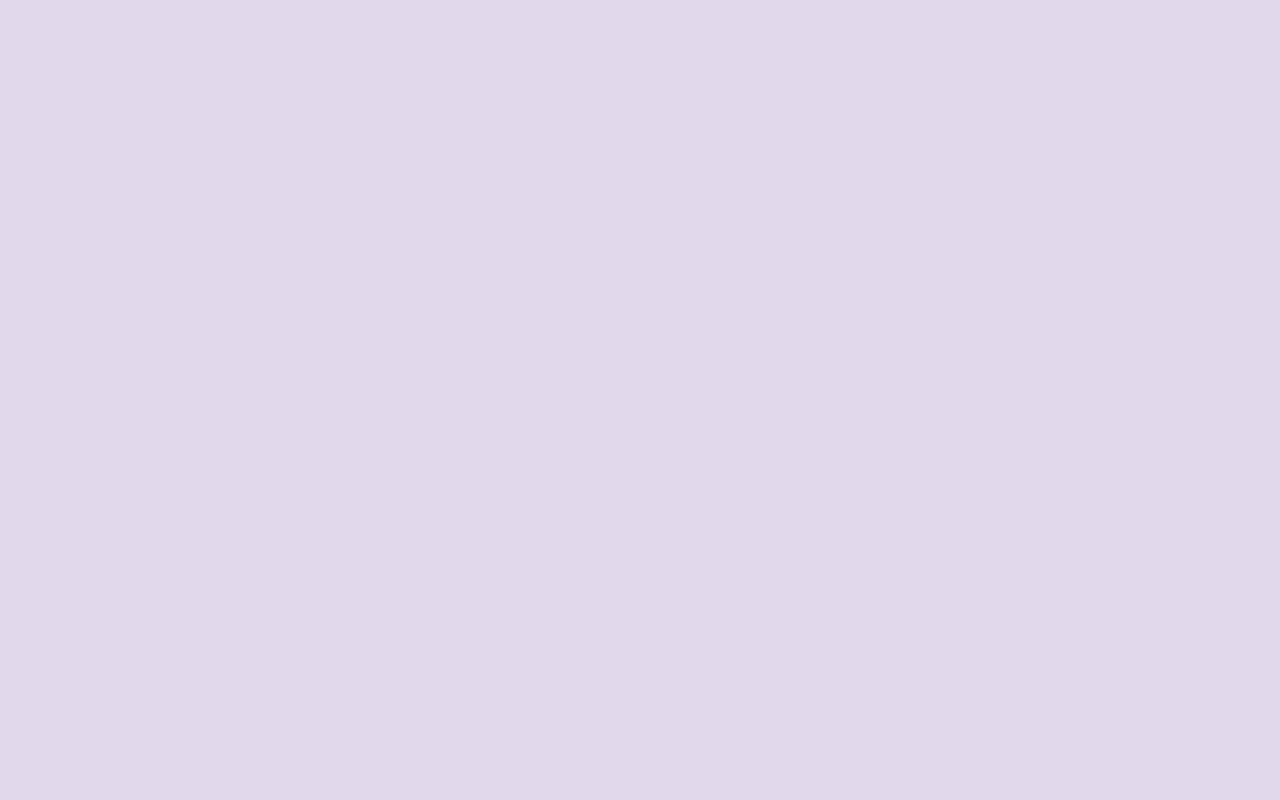
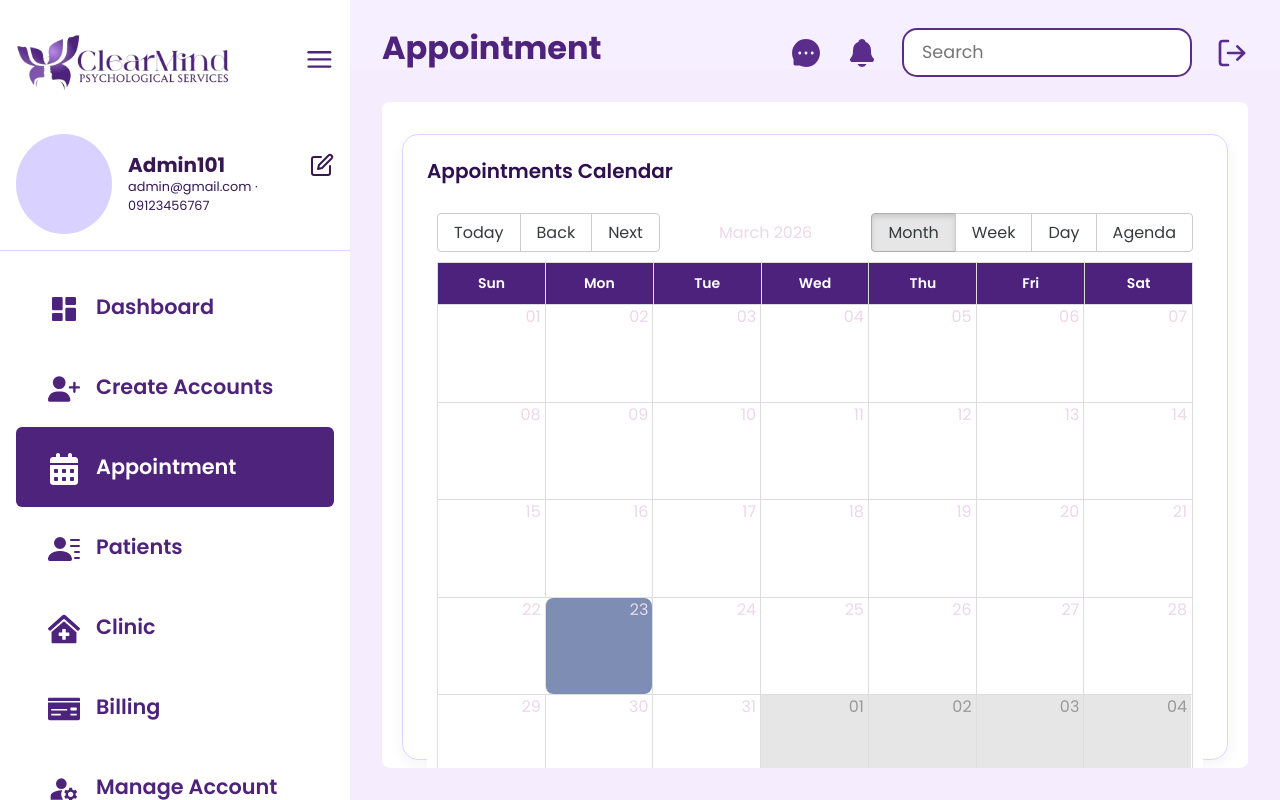
Before and after one commit to miriammulawin/ClearMind, a React (Vite) app in the folder clearmind-frontend/: page /admin-appointment in a window 1280 px wide. Before the commit this address had no page. Built offline with nearby package versions, Linux system fonts and the light colour scheme; what chartjs-plugin-datalabels would draw is missing.

Commit message:
adnin appointment not finish

```diff
--- a/clearmind-frontend/package.json
+++ b/clearmind-frontend/package.json
@@ -14,7 +14,9 @@
     "bootstrap-icons": "^1.13.1",
     "chart.js": "^4.5.1",
     "chartjs-plugin-datalabels": "^2.2.0",
+    "date-fns": "^4.1.0",
     "react": "^19.2.0",
+    "react-big-calendar": "^1.19.4",
     "react-bootstrap": "^2.10.10",
     "react-chartjs-2": "^5.3.1",
     "react-dom": "^19.2.0",
--- /dev/null
+++ b/clearmind-frontend/src/AdminPages/AdminAppointment.jsx
@@ -0,0 +1,91 @@
+import { useState } from "react";
+import { Calendar, dateFnsLocalizer } from "react-big-calendar";
+import { format, parse, startOfWeek, getDay } from "date-fns";
+import enUS from "date-fns/locale/en-US";
+import "react-big-calendar/lib/css/react-big-calendar.css";
+
+import Sidebar from "./AdminSideBar";
+import AdminTopNavbar from "./AdminTopNavbar";
+import "./AdminStyle/AdminAppointment.css";
+
+const locales = {
+  "en-US": enUS,
+};
+const localizer = dateFnsLocalizer({
+  format,
+  parse,
+  startOfWeek,
+  getDay,
+  locales,
+});
+
+function AdminAppointment() {
+
+  const [activeMenu, setActiveMenu] = useState("Appointment");
+  const [events, setEvents] = useState([
+    {
+      title: "Online Clinic",
+      start: new Date(2026, 0, 1, 9, 0),
+      end: new Date(2026, 0, 1, 10, 0),
+      allDay: false,
+    },
+    {
+      title: "New Year's Day",
+      start: new Date(2026, 0, 1),
+      end: new Date(2026, 0, 1),
+      allDay: true,
+    },
+    {
+      title: "Physical Clinic",
+      start: new Date(2026, 0, 5, 9, 0),
+      end: new Date(2026, 0, 5, 10, 0),
+      allDay: false,
+    },
+
+
+  ]);
+
+  return (
+    <div className="admin-layout">
+      <Sidebar activeMenu={activeMenu} setActiveMenu={setActiveMenu} />
+
+      <div className="admin-main">
+        <AdminTopNavbar activeMenu={activeMenu} />
+        <div className="admin-content" style={{ padding: "20px" }}>
+          <div className="dashboard-card">
+            <h5>Appointments Calendar</h5>
+            <Calendar
+              localizer={localizer}
+              events={events}
+              startAccessor="start"
+              endAccessor="end"
+              style={{ height: 600, marginTop: 20, borderRadius: "12px" }}
+              eventPropGetter={(event) => {
+                let backgroundColor;
+                if (event.title.includes("Online Clinic"))
+                  backgroundColor = "#4D227C";
+                else if (event.title.includes("New Year's Day"))
+                  backgroundColor = "#7A92D1";
+                else backgroundColor = "#4D227C";
+
+                return {
+                  style: {
+                    backgroundColor,
+                    color: "#fff",
+                    borderRadius: "16px",
+                    padding: "4px 8px",
+                    fontWeight: 500,
+                    marginBottom: "4px",
+                    fontSize: "13px",
+                  },
+                };
+              }}
+            />
+          </div>
+        </div>
+      </div>
+    </div>
+  );
+}
+
+export default AdminAppointment;
--- a/clearmind-frontend/src/AdminPages/AdminSideBar.jsx
+++ b/clearmind-frontend/src/AdminPages/AdminSideBar.jsx
@@ -1,5 +1,5 @@
 import { useState } from "react";
-import { useNavigate } from "react-router-dom";
+import { useNavigate, useLocation } from "react-router-dom"; // <-- import useLocation
 import { FiEdit, FiMenu } from "react-icons/fi";
 import { RiDashboardFill } from "react-icons/ri";
 import { FaUserPlus, FaCalendarDays } from "react-icons/fa6";
@@ -12,19 +12,24 @@ import logo from "../assets/CMPS_Logo.png";
 
 function AdminSideBar() {
   const [collapsed, setCollapsed] = useState(false);
-  const [activeMenu, setActiveMenu] = useState("Dashboard");
   const [tooltip, setTooltip] = useState({
     text: "",
     x: 0,
     y: 0,
     visible: false,
   });
+
   const navigate = useNavigate();
+  const location = useLocation(); // <-- get current route
 
   const menus = [
     { name: "Dashboard", icon: <RiDashboardFill />, path: "/admin-dashboard" },
     { name: "Create Accounts", icon: <FaUserPlus />, path: "/create-accounts" },
-    { name: "Appointment", icon: <FaCalendarDays />, path: "/appointment" },
+    {
+      name: "Appointment",
+      icon: <FaCalendarDays />,
+      path: "/admin-appointment",
+    },
     { name: "Patients", icon: <BsPersonLinesFill />, path: "/patients" },
     { name: "Clinic", icon: <FaClinicMedical />, path: "/clinic" },
     { name: "Billing", icon: <FaMoneyCheck />, path: "/billing" },
@@ -37,7 +42,6 @@ function AdminSideBar() {
   ];
 
   const handleMenuClick = (item) => {
-    setActiveMenu(item.name);
     navigate(item.path);
   };
 
@@ -66,14 +70,16 @@ function AdminSideBar() {
             {menus.map((item) => (
               <div
                 key={item.name}
-                className={`menu-item ${activeMenu === item.name ? "active" : ""}`}
+                className={`menu-item ${
+                  location.pathname === item.path ? "active" : ""
+                }`} // <-- highlight based on URL
                 onClick={() => handleMenuClick(item)}
                 onMouseEnter={(e) => {
                   if (!collapsed) return;
                   const rect = e.currentTarget.getBoundingClientRect();
                   setTooltip({
                     text: item.name,
-                    x: rect.right + 10, // 10px gap to the right
+                    x: rect.right + 10,
                     y: rect.top + rect.height / 2,
                     visible: true,
                   });
@@ -88,7 +94,6 @@ function AdminSideBar() {
         </div>
       </div>
 
-      {/* Tooltip rendered outside sidebar */}
       {tooltip.visible && (
         <div
           style={{
--- /dev/null
+++ b/clearmind-frontend/src/AdminPages/AdminStyle/AdminAppointment.css
@@ -0,0 +1,31 @@
+
+.rbc-event {
+  border-radius: 16px !important;
+  padding: 4px 8px !important;
+  font-size: 13px !important;
+  font-weight: 500;
+  color: #fff !important;
+  margin-bottom: 4px !important;
+}
+
+.rbc-calendar {
+  background-color: #ffffff;
+  border-radius: 12px;
+  font-family: 'Poppins', sans-serif;
+  padding: 10px;
+}
+
+.rbc-header {
+  background-color: #4D227C;
+  color: #ffffff;
+  font-weight: 600;
+  text-align: center;
+  padding: 10px 0;
+  font-size: 14px;
+}
+
+
+.rbc-today {
+  background-color: rgba(34, 59, 124, 0.582) !important;
+  border-radius: 8px;
+}
--- a/clearmind-frontend/src/App.jsx
+++ b/clearmind-frontend/src/App.jsx
@@ -4,7 +4,7 @@ import Login from "./Login";
 import CreateAccounts from "./AdminPages/CreateAccounts"
 import Registration from "./Registration";
 import AdminDashboard from "./AdminPages/AdminDashboard";
-
+import AdminAppointment from "./AdminPages/AdminAppointment";
 
 
 function App() {
@@ -16,6 +16,7 @@ function App() {
         <Route path="/register" element={<Registration />} />
         <Route path="/create-accounts"element={<CreateAccounts/>} />
         <Route path="/admin-dashboard" element={<AdminDashboard />} />
+        <Route path="/admin-appointment" element={<AdminAppointment />} />
 
       </Routes>
     </Router>
```
Also changed, not shown: 1 other file (tests, documents, lock files or other folders).
